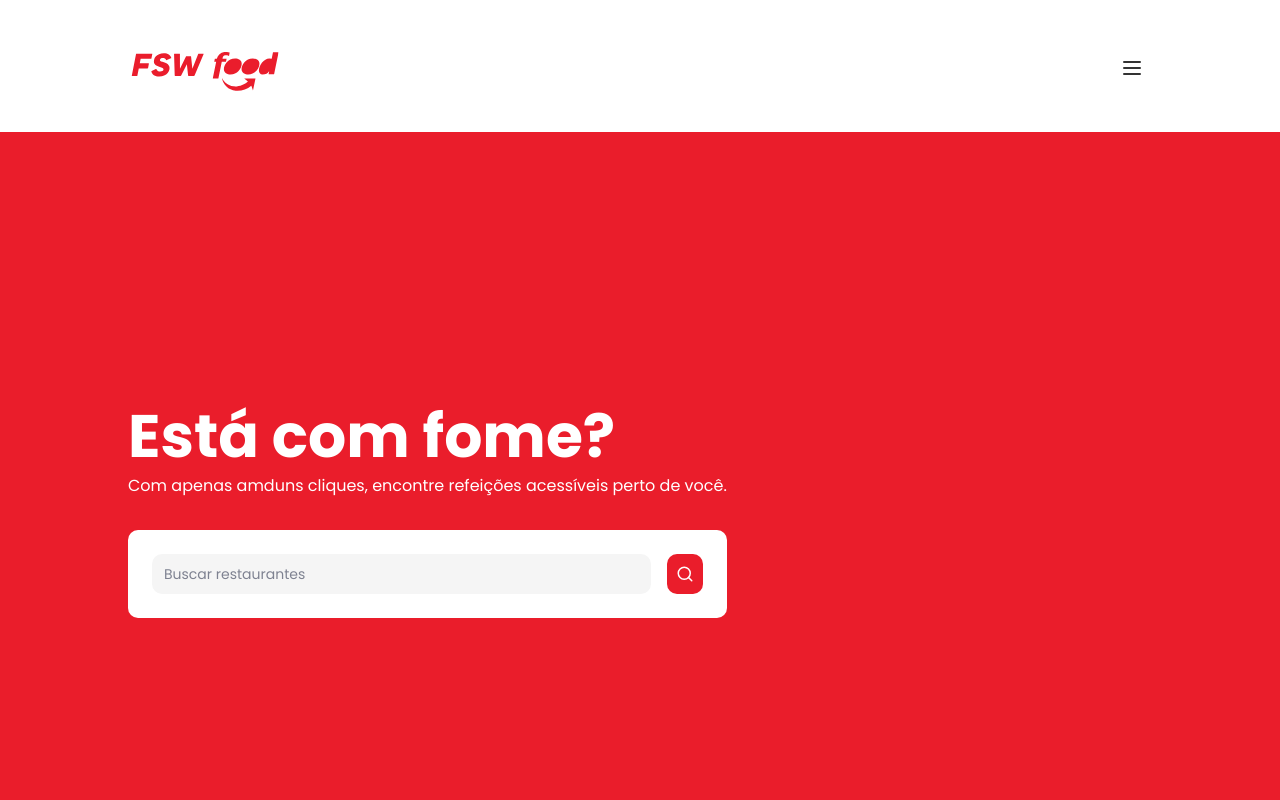
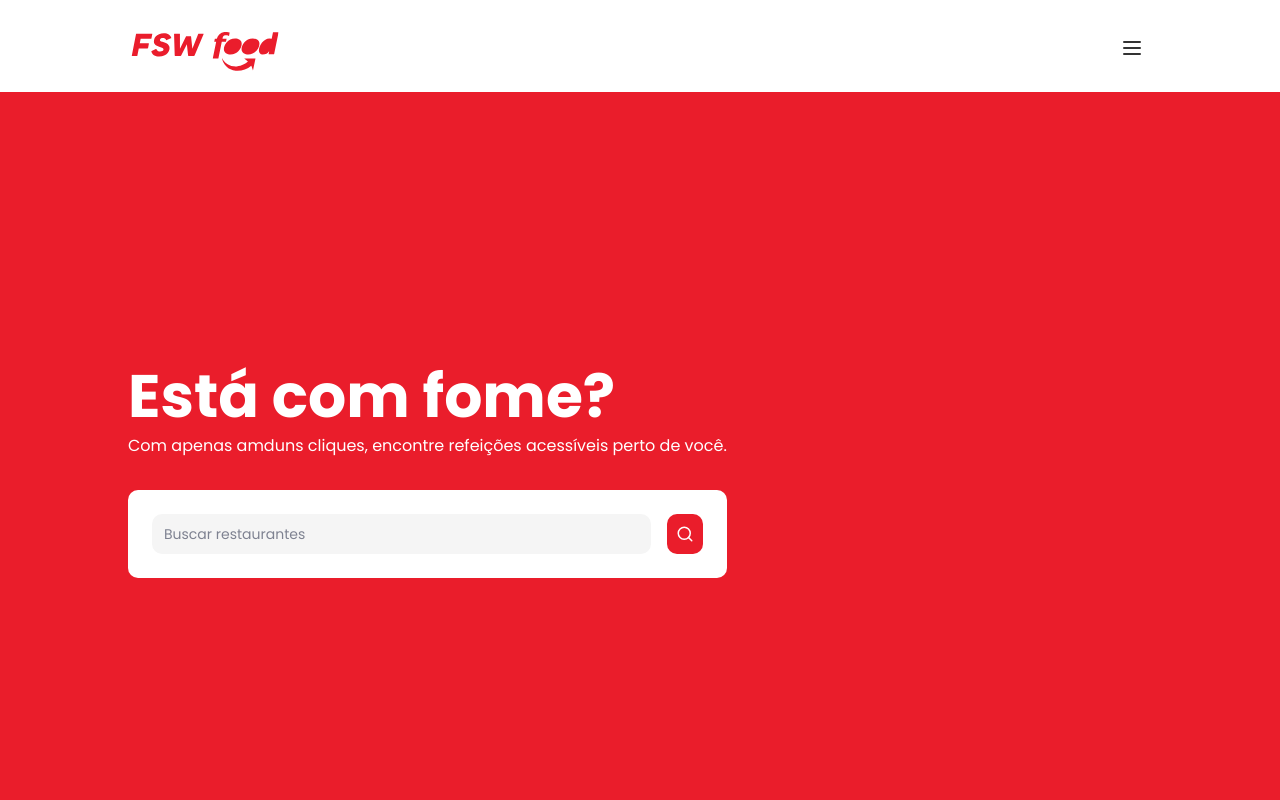
Before and after one commit to jrneliodias/fsw-foods, a Next.js app: page / in a window 1280 px wide. Shown: the top 800 px of the page. Built offline with nearby package versions, Linux system fonts and the light colour scheme; no server answers; the database is empty.

Commit message:
feat: delete extra padding in  home

```diff
--- a/app/page.tsx
+++ b/app/page.tsx
@@ -29,7 +29,7 @@ export default async function Home() {
   });
   return (
     <main className="bg-white pb-4">
-      <header className="md:py-5">
+      <header className="">
         <Header haveSearchbar={false} />
       </header>
       <div className="overflow-y-hidden px-5 pt-6 md:flex md:h-[calc(100vh-4rem)] md:justify-between md:bg-primary md:px-20 lg:px-32">
```
